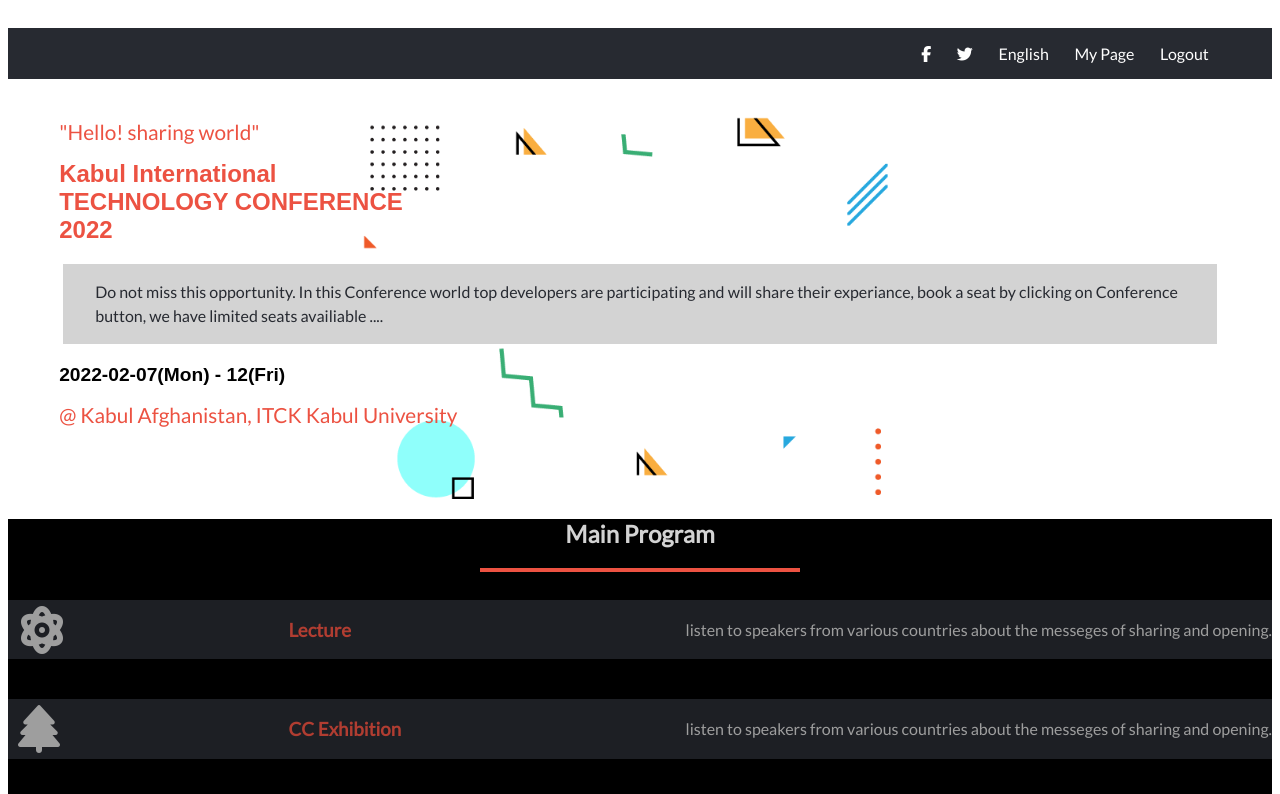
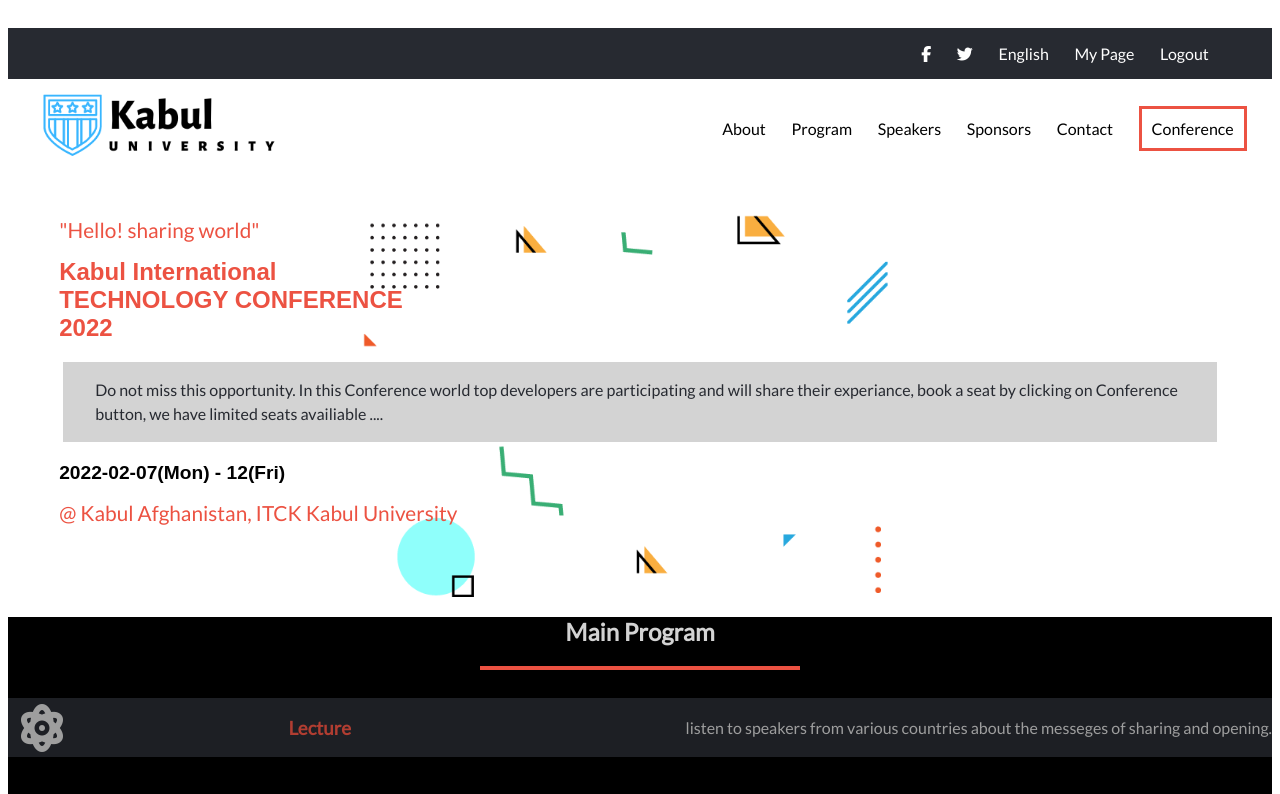
Before and after one commit to miftah1991/Technology-Conference-, a website: page index.html in a window 1280 px wide. Shown: the top 794 px of the page. Drawn offline with Linux system fonts and the light colour scheme; a web font is replaced by a local one.

Commit message:
Add desktop second menu

```diff
--- a/index.html
+++ b/index.html
@@ -42,7 +42,22 @@
               <li><a href="/">My Page</a></li>
               <li><a href="/">Logout</a></li>
             </ul>
-          </div>
+        </div>
+        <div class="second-header">
+                <div class="logo-section">
+                  <a class="header-logo-a" href="index.html">
+                    <img src="/images/Kabul.png" alt="kabul" class="header-logo">
+                  </a>
+                </div>
+                  <ul class="second-header-list">
+                    <li><a href="about.html">About</a></li>
+                    <li><a href="#program-section">Program</a></li>
+                    <li><a href="#speakers-section">Speakers</a></li>
+                    <li><a href="#partners-section">Sponsors</a></li>
+                    <li><a href="#footer">Contact</a></li>
+                    <li><a href="/" id="head-list-conf" class="conference">Conference</a></li>
+                  </ul>
+        </div>
         <div class="header-content">
             <span>"Hello! sharing world"</span>
             <h1 class="header-title">Kabul International<br>TECHNOLOGY CONFERENCE<br>2022</h1>
--- a/style/style.css
+++ b/style/style.css
@@ -229,6 +229,9 @@
 .first-header{
   display: none;
 }
+.second-header{
+  display: none;
+}
 @media screen and (min-width: 768px) {
 .baricon{
   display: none;
@@ -251,6 +254,29 @@
   color: white;
   text-decoration: none;
 }
-
+.second-header{
+  display: flex;
+  justify-content: space-between;
+  align-items: center;
+  padding-right: 2%;
+}
+.second-header-list{
+  list-style: none;
+  display: flex;
+  justify-content: space-between;
+  gap: 2vw;
+}
+.second-header-list a{
+  color: black;
+  text-decoration: none;
+}
+.header-logo{
+  padding-left: 15px;
+  height: 95px;
+}
+.conference{
+  border: 3px solid #ec5242;
+  padding: 10px;
+}
 
 }
```
